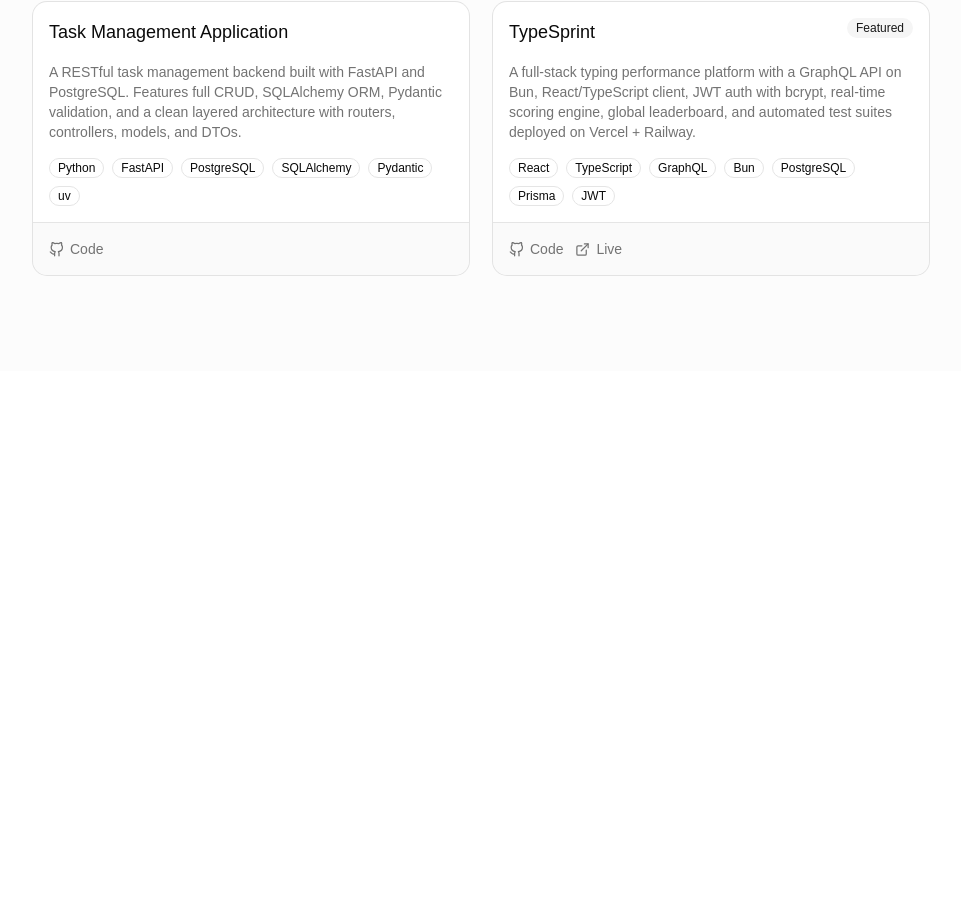
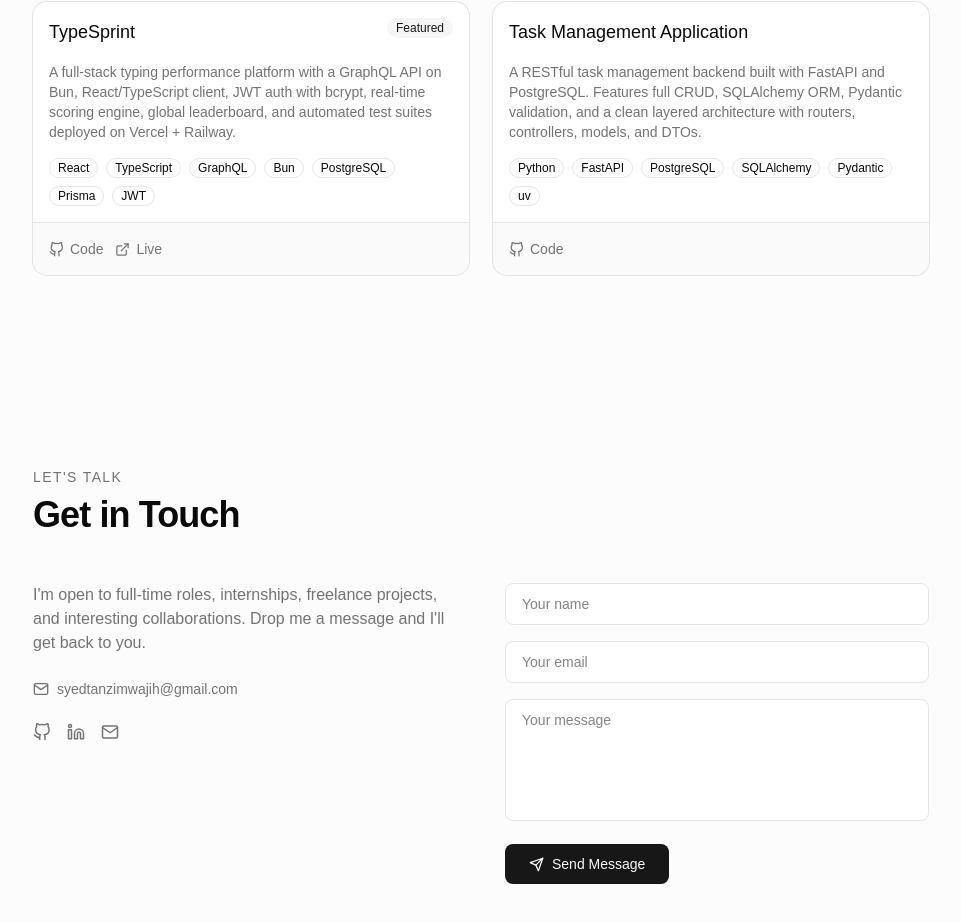
Before and after one commit to SyedTanzim/my-portfolio2, a React (Vite) app: page / in a window 1280 px wide. Shown: the part 2719-3641 px from the top of the page, without its empty margins (159-1120 px from the left). Before the commit the page ends 3090 px from the top, so only its background shows below. Built offline with nearby package versions, Linux system fonts and the light colour scheme.

Commit message:
feat(contact): add contact form with EmailJS and social links

```diff
--- a/src/App.tsx
+++ b/src/App.tsx
@@ -6,6 +6,7 @@
 import Skills from '@/components/Skills'
 import Experience from '@/components/Experience'
 import Projects from '@/components/Projects'
+import Contact from '@/components/Contact'
 
 function App() {
   const [isDark, setIsDark] = useState(false)
@@ -20,8 +21,7 @@
           <Skills />
           <Experience />
           <Projects />
-          {/* Certifications */}
-          {/* Contact */}
+          <Contact />
         </main>
         {/* Footer */}
       </div>
--- /dev/null
+++ b/src/components/Contact.tsx
@@ -0,0 +1,151 @@
+import { useState } from 'react'
+import { motion } from 'framer-motion'
+import emailjs from '@emailjs/browser'
+import { email, socialLinks } from '@/data/resume'
+import { FiMail, FiGithub, FiLinkedin, FiSend } from 'react-icons/fi'
+
+const iconMap: Record<string, React.ReactNode> = {
+  FiGithub:   <FiGithub size={18} />,
+  FiLinkedin: <FiLinkedin size={18} />,
+  FiMail:     <FiMail size={18} />,
+}
+
+export default function Contact() {
+  // Three pieces of form state
+  const [form, setForm] = useState({ name: '', email: '', message: '' })
+  const [sending, setSending] = useState(false)
+  const [sent, setSent] = useState(false)
+
+  function handleChange(e: React.ChangeEvent<HTMLInputElement | HTMLTextAreaElement>) {
+    setForm(prev => ({ ...prev, [e.target.name]: e.target.value }))
+  }
+
+  async function handleSubmit(e: React.FormEvent) {
+    e.preventDefault()
+    setSending(true)
+    try {
+      await emailjs.send(
+        'YOUR_SERVICE_ID',   // ← replace later
+        'YOUR_TEMPLATE_ID',  // ← replace later
+        { from_name: form.name, from_email: form.email, message: form.message },
+        'YOUR_PUBLIC_KEY',   // ← replace later
+      )
+      setSent(true)
+      setForm({ name: '', email: '', message: '' })
+    } catch (err) {
+      console.error(err)
+      alert('Something went wrong. Please try emailing me directly.')
+    } finally {
+      setSending(false)
+    }
+  }
+
+  return (
+    <section id="contact" className="py-24 px-6 bg-muted/30">
+      <div className="mx-auto max-w-4xl">
+
+        {/* Heading */}
+        <motion.div
+          initial={{ opacity: 0, y: 20 }}
+          whileInView={{ opacity: 1, y: 0 }}
+          viewport={{ once: true }}
+          transition={{ duration: 0.5 }}
+        >
+          <p className="text-sm font-medium uppercase tracking-widest text-muted-foreground">
+            Let&apos;s talk
+          </p>
+          <h2 className="mt-2 text-3xl font-bold tracking-tight md:text-4xl">
+            Get in Touch
+          </h2>
+        </motion.div>
+
+        <div className="mt-12 grid gap-12 md:grid-cols-2">
+
+          {/* Left — info */}
+          <motion.div
+            initial={{ opacity: 0, x: -20 }}
+            whileInView={{ opacity: 1, x: 0 }}
+            viewport={{ once: true }}
+            transition={{ duration: 0.5, delay: 0.1 }}
+            className="space-y-6"
+          >
+            <p className="text-muted-foreground">
+              I&apos;m open to full-time roles, internships, freelance projects, and interesting
+              collaborations. Drop me a message and I&apos;ll get back to you.
+            </p>
+
+            <div className="flex items-center gap-2 text-sm text-muted-foreground">
+              <FiMail size={16} />
+              <a href={`mailto:${email}`} className="hover:text-foreground transition-colors">
+                {email}
+              </a>
+            </div>
+
+            <div className="flex gap-4">
+              {socialLinks.map((link) => (
+                <a
+                  key={link.label}
+                  href={link.url}
+                  target="_blank"
+                  rel="noopener noreferrer"
+                  className="text-muted-foreground hover:text-foreground transition-colors"
+                  aria-label={link.label}
+                >
+                  {iconMap[link.icon]}
+                </a>
+              ))}
+            </div>
+          </motion.div>
+
+          {/* Right — form */}
+          <motion.form
+            onSubmit={handleSubmit}
+            initial={{ opacity: 0, x: 20 }}
+            whileInView={{ opacity: 1, x: 0 }}
+            viewport={{ once: true }}
+            transition={{ duration: 0.5, delay: 0.2 }}
+            className="space-y-4"
+          >
+            <input
+              type="text"
+              name="name"
+              placeholder="Your name"
+              value={form.name}
+              onChange={handleChange}
+              required
+              className="w-full rounded-md border border-border bg-background px-4 py-2.5 text-sm outline-none focus:ring-2 focus:ring-ring"
+            />
+            <input
+              type="email"
+              name="email"
+              placeholder="Your email"
+              value={form.email}
+              onChange={handleChange}
+              required
+              className="w-full rounded-md border border-border bg-background px-4 py-2.5 text-sm outline-none focus:ring-2 focus:ring-ring"
+            />
+            <textarea
+              name="message"
+              placeholder="Your message"
+              rows={5}
+              value={form.message}
+              onChange={handleChange}
+              required
+              className="w-full resize-none rounded-md border border-border bg-background px-4 py-2.5 text-sm outline-none focus:ring-2 focus:ring-ring"
+            />
+
+            <button
+              type="submit"
+              disabled={sending || sent}
+              className="flex items-center gap-2 rounded-md bg-primary px-6 py-2.5 text-sm font-medium text-primary-foreground transition-opacity hover:opacity-90 disabled:opacity-50"
+            >
+              <FiSend size={15} />
+              {sent ? 'Message sent!' : sending ? 'Sending...' : 'Send Message'}
+            </button>
+          </motion.form>
+
+        </div>
+      </div>
+    </section>
+  )
+}
--- a/src/data/resume.ts
+++ b/src/data/resume.ts
@@ -1,4 +1,4 @@
-import type { Skill, Experience, Project, Certificate, NavLink, SocialLink } from '@/types'
+import type { Skill, Experience, Project, NavLink, SocialLink } from '@/types'
 
 export const name = 'Syed Tanzim Wajih'
 export const tagline = 'Full Stack Developer'
@@ -6,46 +6,46 @@
 export const phone = '+91-8279481609'
 
 export const navLinks: NavLink[] = [
-  { label: 'About',       href: '#about' },
-  { label: 'Skills',      href: '#skills' },
-  { label: 'Experience',  href: '#experience' },
-  { label: 'Projects',    href: '#projects' },
-  { label: 'Contact',     href: '#contact' },
+    { label: 'About', href: '#about' },
+    { label: 'Skills', href: '#skills' },
+    { label: 'Experience', href: '#experience' },
+    { label: 'Projects', href: '#projects' },
+    { label: 'Contact', href: '#contact' },
 ]
 
 export const socialLinks: SocialLink[] = [
-  { label: 'GitHub',   url: 'https://github.com/SyedTanzim',               icon: 'FiGithub' },
-  { label: 'LinkedIn', url: 'https://linkedin.com/in/syedtanzimwajih',      icon: 'FiLinkedin' },
-  { label: 'Email',    url: 'mailto:syedtanzimwajih@gmail.com',             icon: 'FiMail' },
+    { label: 'GitHub', url: 'https://github.com/SyedTanzim', icon: 'FiGithub' },
+    { label: 'LinkedIn', url: 'https://linkedin.com/in/syedtanzimwajih', icon: 'FiLinkedin' },
+    { label: 'Email', url: 'mailto:syedtanzimwajih@gmail.com', icon: 'FiMail' },
 ]
 
 export const skills: Skill[] = [
     // Languages
-  { name: 'Python',      icon: 'SiPython',     category: 'language', proficiency: 'advanced' },
-  { name: 'JavaScript',  icon: 'SiJavascript', category: 'language', proficiency: 'advanced' },
-  { name: 'TypeScript',  icon: 'SiTypescript', category: 'language', proficiency: 'advanced' },
-  { name: 'Java',        icon: 'SiJava',       category: 'language', proficiency: 'intermediate' },
+    { name: 'Python', icon: 'SiPython', category: 'language', proficiency: 'advanced' },
+    { name: 'JavaScript', icon: 'SiJavascript', category: 'language', proficiency: 'advanced' },
+    { name: 'TypeScript', icon: 'SiTypescript', category: 'language', proficiency: 'advanced' },
+    { name: 'Java', icon: 'SiJava', category: 'language', proficiency: 'intermediate' },
 
     // Frontend
-  { name: 'React.js',    icon: 'SiReact',      category: 'frontend', proficiency: 'advanced' },
-  { name: 'HTML5',       icon: 'SiHtml5',      category: 'frontend', proficiency: 'expert' },
-  { name: 'CSS3',        icon: 'SiCss3',       category: 'frontend', proficiency: 'expert' },
-  { name: 'Tailwind CSS',icon: 'SiTailwindcss',category: 'frontend', proficiency: 'advanced' },
+    { name: 'React.js', icon: 'SiReact', category: 'frontend', proficiency: 'advanced' },
+    { name: 'HTML5', icon: 'SiHtml5', category: 'frontend', proficiency: 'expert' },
+    { name: 'CSS3', icon: 'SiCss3', category: 'frontend', proficiency: 'expert' },
+    { name: 'Tailwind CSS', icon: 'SiTailwindcss', category: 'frontend', proficiency: 'advanced' },
 
     // Backend
-  { name: 'FastAPI',     icon: 'SiFastapi',    category: 'backend',  proficiency: 'advanced' },
-  { name: 'Node.js',     icon: 'SiNodedotjs',  category: 'backend',  proficiency: 'advanced' },
-  { name: 'Express.js',  icon: 'SiExpress',    category: 'backend',  proficiency: 'advanced' },
+    { name: 'FastAPI', icon: 'SiFastapi', category: 'backend', proficiency: 'advanced' },
+    { name: 'Node.js', icon: 'SiNodedotjs', category: 'backend', proficiency: 'advanced' },
+    { name: 'Express.js', icon: 'SiExpress', category: 'backend', proficiency: 'advanced' },
 
     // Database
-  { name: 'PostgreSQL',  icon: 'SiPostgresql', category: 'database', proficiency: 'advanced' },
-  { name: 'MySQL',       icon: 'SiMysql',      category: 'database', proficiency: 'intermediate' },
-  { name: 'MongoDB',     icon: 'SiMongodb',    category: 'database', proficiency: 'intermediate' },
+    { name: 'PostgreSQL', icon: 'SiPostgresql', category: 'database', proficiency: 'advanced' },
+    { name: 'MySQL', icon: 'SiMysql', category: 'database', proficiency: 'intermediate' },
+    { name: 'MongoDB', icon: 'SiMongodb', category: 'database', proficiency: 'intermediate' },
 
     // DevOps/Tools
-  { name: 'Docker',      icon: 'SiDocker',     category: 'devops',   proficiency: 'intermediate' },
-  { name: 'Git',         icon: 'SiGit',        category: 'tools',    proficiency: 'expert' },
-  { name: 'Vercel',      icon: 'SiVercel',     category: 'tools',    proficiency: 'advanced' },
+    { name: 'Docker', icon: 'SiDocker', category: 'devops', proficiency: 'intermediate' },
+    { name: 'Git', icon: 'SiGit', category: 'tools', proficiency: 'expert' },
+    { name: 'Vercel', icon: 'SiVercel', category: 'tools', proficiency: 'advanced' },
 ]
 
 export const experience: Experience[] = [
@@ -70,16 +70,6 @@
 export const projects: Project[] = [
     {
         id: 1,
-    title: 'Task Management Application',
-    description:
-      'A RESTful task management backend built with FastAPI and PostgreSQL. Features full CRUD, SQLAlchemy ORM, Pydantic validation, and a clean layered architecture with routers, controllers, models, and DTOs.',
-    techStack: ['Python', 'FastAPI', 'PostgreSQL', 'SQLAlchemy', 'Pydantic', 'uv'],
-    githubUrl: 'https://github.com/SyedTanzim/task-management-api',
-    imageUrl: '',
-    featured: false,
-  },
-  {
-    id: 2,
         title: 'TypeSprint',
         description:
             'A full-stack typing performance platform with a GraphQL API on Bun, React/TypeScript client, JWT auth with bcrypt, real-time scoring engine, global leaderboard, and automated test suites deployed on Vercel + Railway.',
@@ -89,29 +79,15 @@
         imageUrl: '',
         featured: true,
     },
-]
-
-export const certificates: Certificate[] = [
-  {
-    id: 1,
-    name: 'Python for Data Science',
-    issuer: 'IBM',
-    date: '2025',
-    url: '',
-  },
     {
         id: 2,
-    name: 'JavaScript',
-    issuer: 'Infosys Springboard',
-    date: '2025',
-    url: '',
-  },
-  {
-    id: 3,
-    name: 'TypeScript',
-    issuer: 'Infosys Springboard',
-    date: '2025',
-    url: '',
+        title: 'Task Management Application',
+        description:
+            'A RESTful task management backend built with FastAPI and PostgreSQL. Features full CRUD, SQLAlchemy ORM, Pydantic validation, and a clean layered architecture with routers, controllers, models, and DTOs.',
+        techStack: ['Python', 'FastAPI', 'PostgreSQL', 'SQLAlchemy', 'Pydantic', 'uv'],
+        githubUrl: 'https://github.com/SyedTanzim/task-management-api',
+        imageUrl: '',
+        featured: false,
     },
 ]
 
```
Also changed, not shown: src/types/index.ts (+0 -8 lines). Lines whose indentation alone changed are shown as unchanged.
